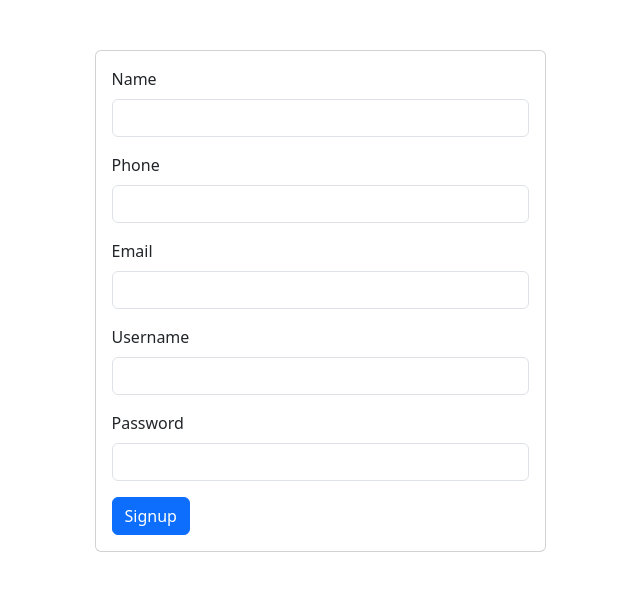
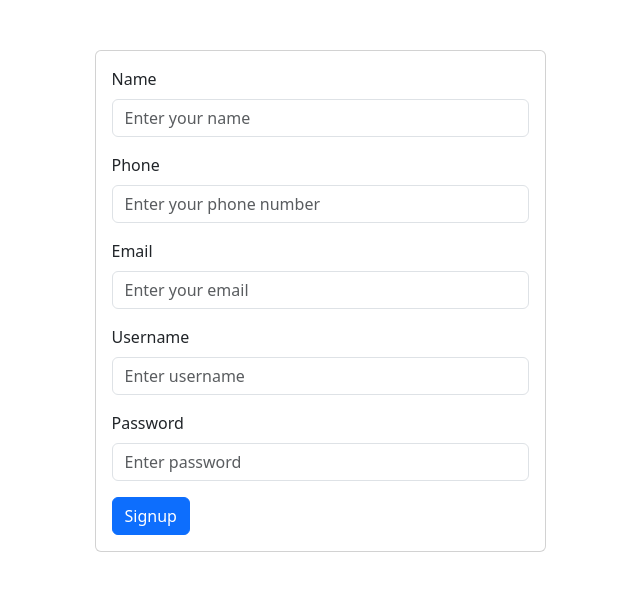
Before and after one commit to mjobayed/poly-2026, a PHP site: page /signup.php in a window 1280 px wide. Shown: the top 591 px of the page, without its empty margins (320-960 px from the left). Run offline with PHP 8.4, Linux system fonts and the light colour scheme.

Commit message:
feat: add placeholder to each input

```diff
--- a/020-class-21/signup.php
+++ b/020-class-21/signup.php
@@ -21,23 +21,23 @@
                 <form action="" method="post">
                   <div class="mb-3">
                     <label class="form-label">Name</label>
-                    <input type="text" class="form-control" name="name" />
+                    <input type="text" class="form-control" name="name" placeholder="Enter your name" />
                   </div>
                   <div class="mb-3">
                     <label class="form-label">Phone</label>
-                    <input type="number" class="form-control" name="phone" />
+                    <input type="number" class="form-control" name="phone" placeholder="Enter your phone number" />
                   </div>
                   <div class="mb-3">
                     <label class="form-label">Email</label>
-                    <input type="email" class="form-control" name="email" />
+                    <input type="email" class="form-control" name="email" placeholder="Enter your email" />
                   </div>
                   <div class="mb-3">
                     <label class="form-label">Username</label>
-                    <input type="text" class="form-control" name="username" />
+                    <input type="text" class="form-control" name="username" placeholder="Enter username" />
                   </div>
                   <div class="mb-3">
                     <label class="form-label">Password</label>
-                    <input type="password" class="form-control" name="password" />
+                    <input type="password" class="form-control" name="password" placeholder="Enter password" />
                   </div>
                   <button type="submit" class="btn btn-primary" name="signup">Signup</button>
                 </form>
```
